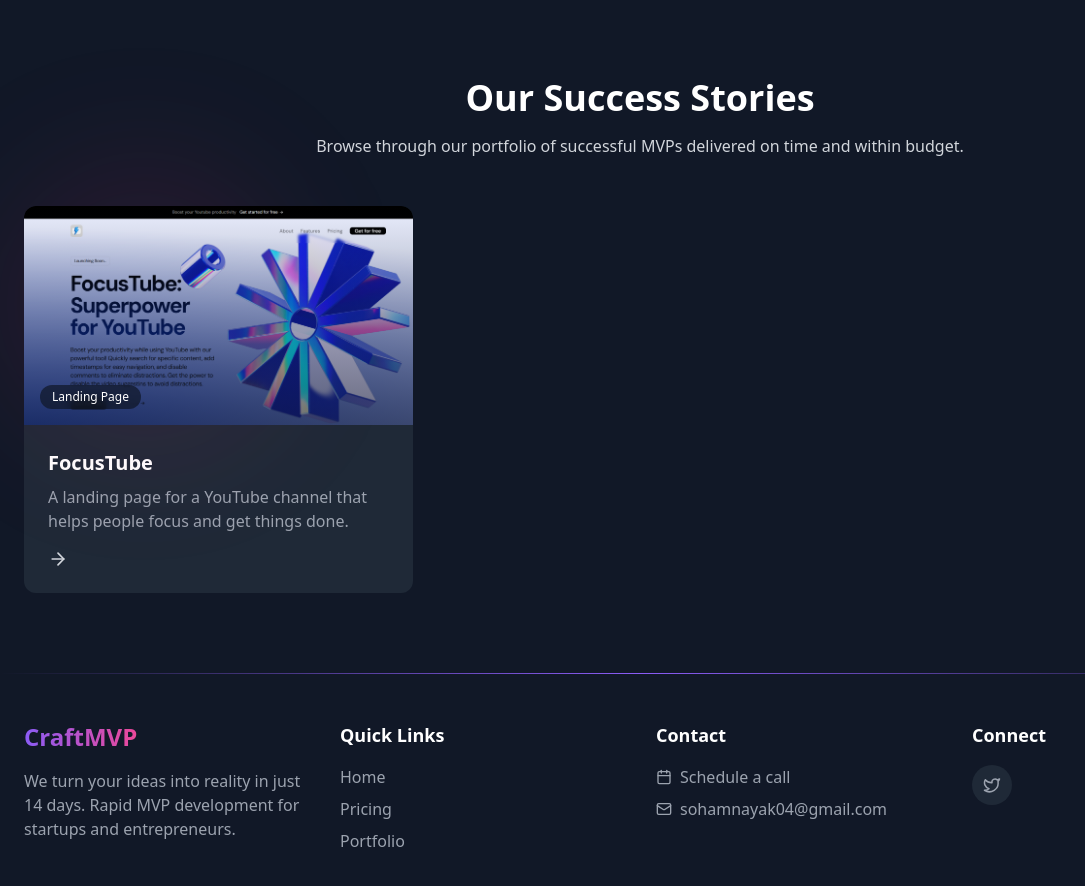
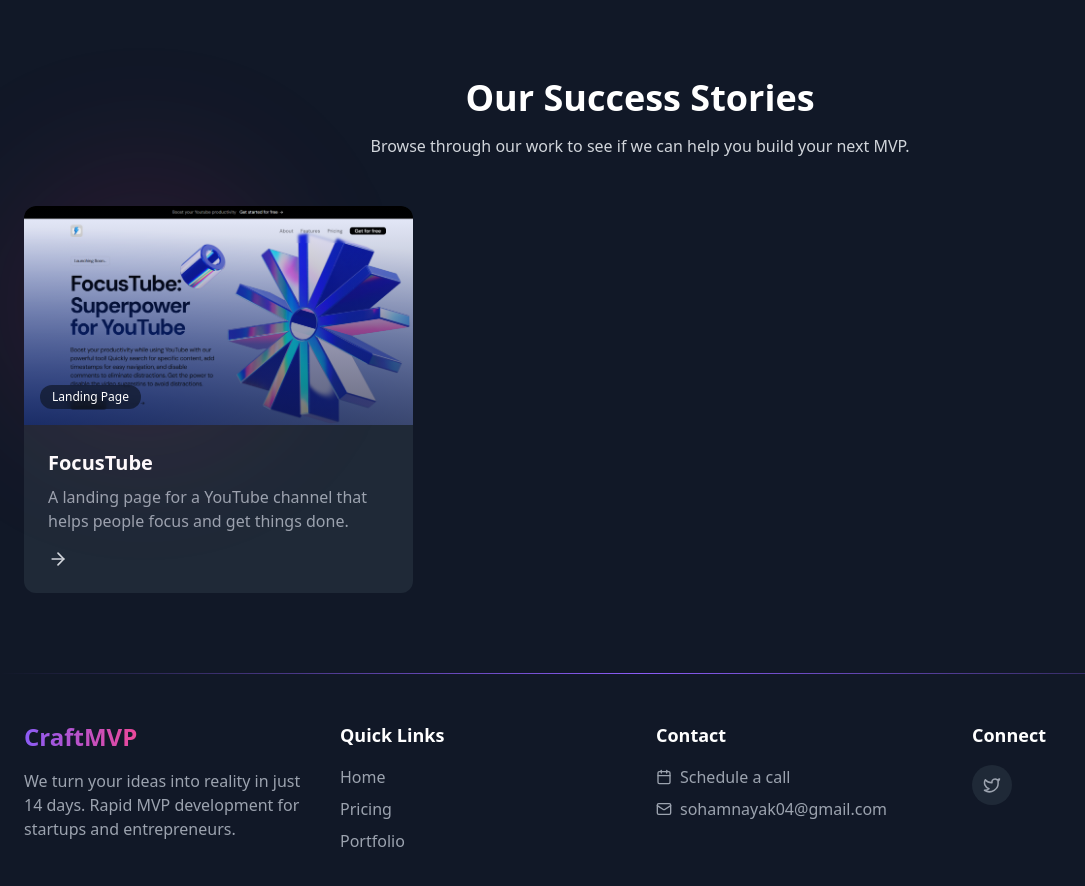
Before and after one commit to Sohamnayak4/CraftMVP, a React (Vite) app: page / in a window 1280 px wide. Shown: the part 1740-2626 px from the top of the page, without its empty margins (0-1085 px from the left). Built offline with nearby package versions, Linux system fonts and the light colour scheme.

Commit message:
second commit

```diff
--- a/src/components/PastWork.tsx
+++ b/src/components/PastWork.tsx
@@ -41,7 +41,7 @@ export const PastWork = () => {
         <div className="text-center max-w-3xl mx-auto mb-12">
           <h2 className="text-3xl md:text-4xl font-bold mb-4">Our Success Stories</h2>
           <p className="text-gray-300">
-            Browse through our portfolio of successful MVPs delivered on time and within budget.
+            Browse through our work to see if we can help you build your next MVP.
           </p>
         </div>
 
```
Also changed, not shown: 1 other file (tests, documents, lock files or other folders).
